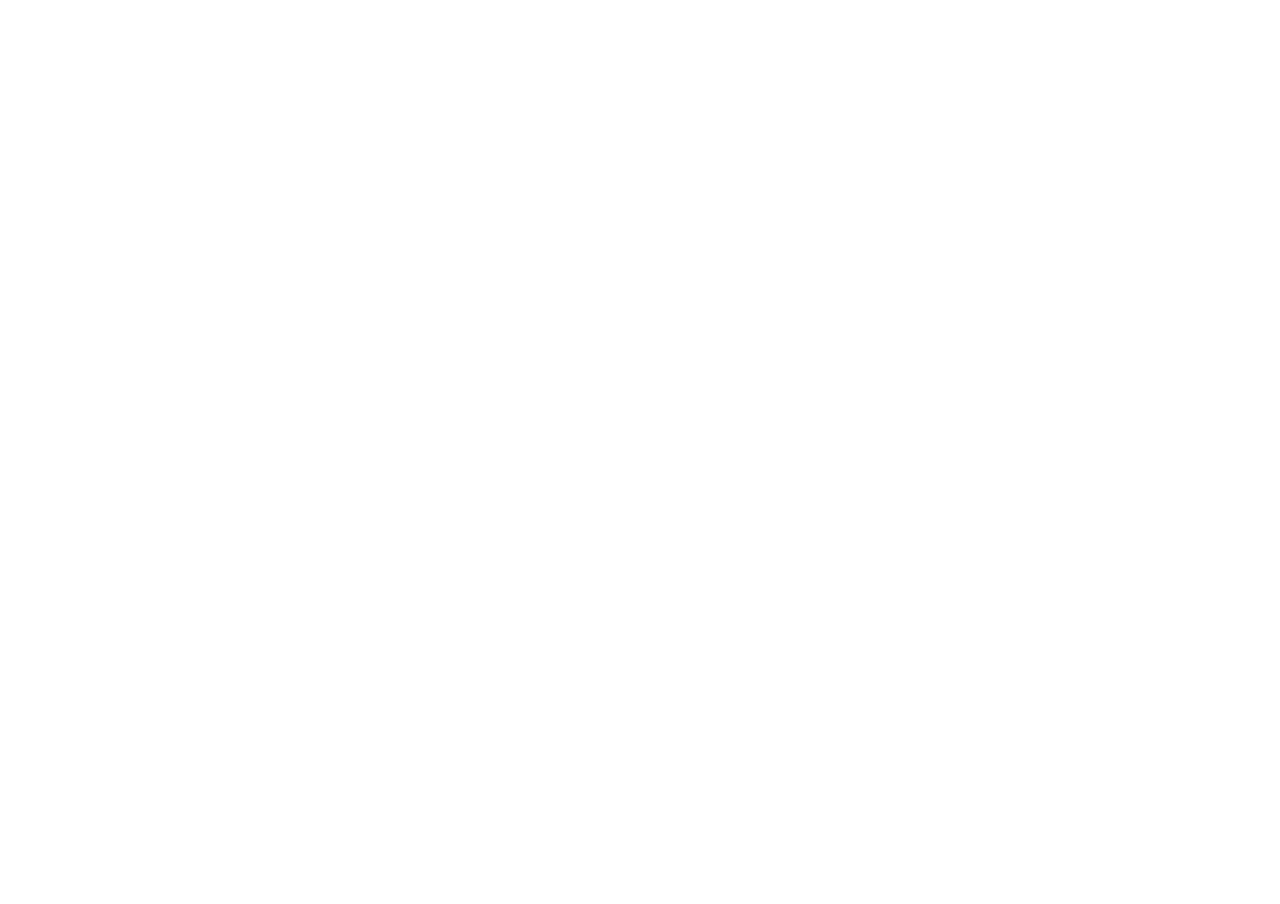
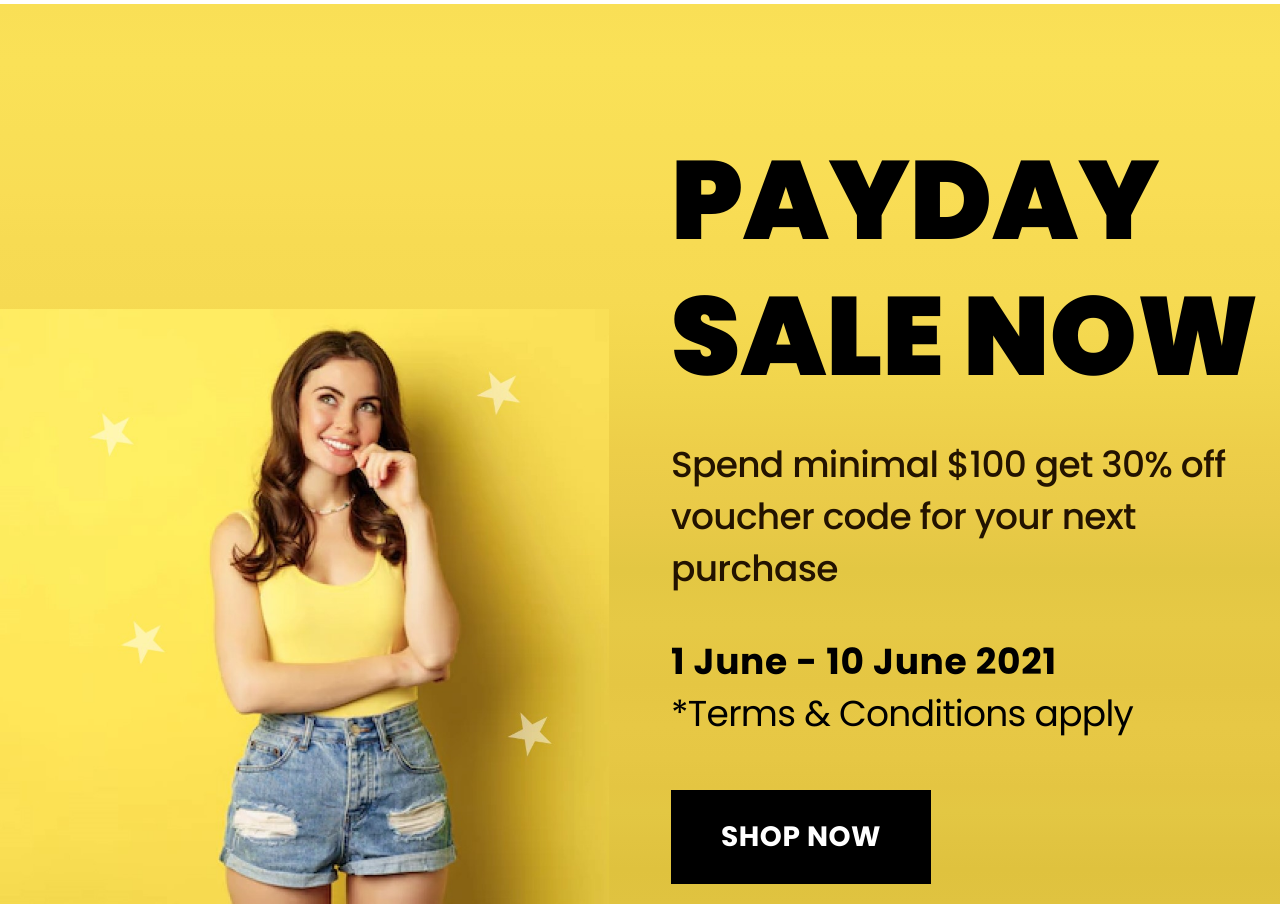
Before and after one commit to Nomex2008/Site-ShoppingWebsite-React, a React (Create React App) app: page / in a window 1280 px wide. Shown: the part 2320-3224 px from the top of the page. Before the commit the page ends 2324 px from the top, so only its background shows below. Built offline with nearby package versions, Linux system fonts and the light colour scheme.

Commit message:
Commit 9 (Sale1)
Add component sale.

```diff
--- a/src/App.js
+++ b/src/App.js
@@ -2,6 +2,7 @@
 import Brands from "./components/brands/Brands.jsx";
 import Header from "./components/header/header.jsx";
 import Promo from "./components/promo/Promo.jsx";
+import Sale from "./components/sale/Sale.jsx";
 
 function App() {
   return (
@@ -10,6 +11,7 @@
         <Promo/>
         <Brands/>
         <Arrivels/>
+        <Sale/>
     </div>
   );
 }
--- /dev/null
+++ b/src/components/sale/Sale.jsx
@@ -0,0 +1,41 @@
+import styles from './sale.module.css';
+import sale from './../../img/images/promo-img.jpg'
+
+const Sale = () => {
+    return (
+        <div className={styles.sale}>
+
+            <div className={styles.sale__photo}>
+                <div className={styles.sale__img}>
+                    <img src={sale} alt="" />
+                </div>
+            </div>
+
+            <div className={styles.sale__content}>
+
+                <h2 className={styles.sale__title}>
+                    <span>PAYDAY</span>
+                    SALE NOW
+                </h2>
+
+                <div className={styles.sale__text}>
+                    <p>Spend minimal $100 get 30% off
+                    voucher code for your next purchase</p>
+                </div>
+
+                <div className={styles.sale__subTitle}>
+                    <span>1 June - 10 June 2021</span><br/>
+                    <p>*Terms & Conditions apply</p>
+                </div>
+
+                <a href='#!' className={styles.sale__btn}>
+                    <p>SHOP NOW</p>
+                </a>
+
+            </div>
+
+        </div>
+     );
+}
+
+export default Sale;
--- /dev/null
+++ b/src/components/sale/sale.module.css
@@ -0,0 +1,72 @@
+.sale {
+    background: linear-gradient(360deg, #e0c340 0%, #dfc23e 3.93%, #e1c441 7.23%, #e3c743 10.23%, #e4c542 13.14%, #e6c744 16.22%, #e7c845 19.84%, #e5c643 24.38%, #e6c945 31%, #e3c743 37.19%, #e9ca48 43.33%, #edce49 50.36%, #f0d44c 56.57%, #f4d84f 62.71%, #f6da52 67.12%, #f7db53 73.77%, #f9dd55 79.08%, #f9df56 85.64%, #fae157 93.5%, #f9df56 100%);
+
+    display: flex;
+}
+.sale__photo {
+    max-width: 50%;
+    width: 50%;
+    height: auto;
+    object-fit: cover;
+    margin-top: auto;
+}
+.sale__img {
+
+}
+.sale__content {
+    margin-top: 128px;
+    margin-left: 62px;
+    max-width: 50%;
+    width: 50%;
+    height: auto;
+    max-width:684px;
+}
+.sale__title {
+    font-weight: 900;
+    font-size: 111px;
+    line-height: 123%;
+    color: #000;
+    margin-bottom: 34px;
+}
+.sale__title span{
+    position: relative;
+    display: inline-block;
+}
+.sale__text {
+    font-weight: 500;
+    font-size: 36px;
+    line-height: 145%;
+    letter-spacing: -0.02em;
+    color: #231300;
+    margin-bottom: 40px;
+}
+.sale__subTitle {
+    font-weight: 400;
+    font-size: 36px;
+    line-height: 145%;
+    letter-spacing: -0.02em;
+    color: #000;
+    margin-bottom: 50px;
+}
+.sale__subTitle  span {
+    font-weight: 700;
+    letter-spacing: 0.02em;
+}
+.sale__btn {
+    font-weight: 700;
+    font-size: 28px;
+    letter-spacing: 0.02em;
+    color: #fff;
+    transition: all .3s ease;
+
+    background: #000;
+    padding: 26px 50px;
+    display: inline-block;
+
+    margin-bottom: 20px;
+}
+.sale__btn:hover {
+    color: #fff;
+    text-decoration: underline;
+    background: none;
+}
```
Also changed, not shown: src/img/images/promo-img.jpg.
